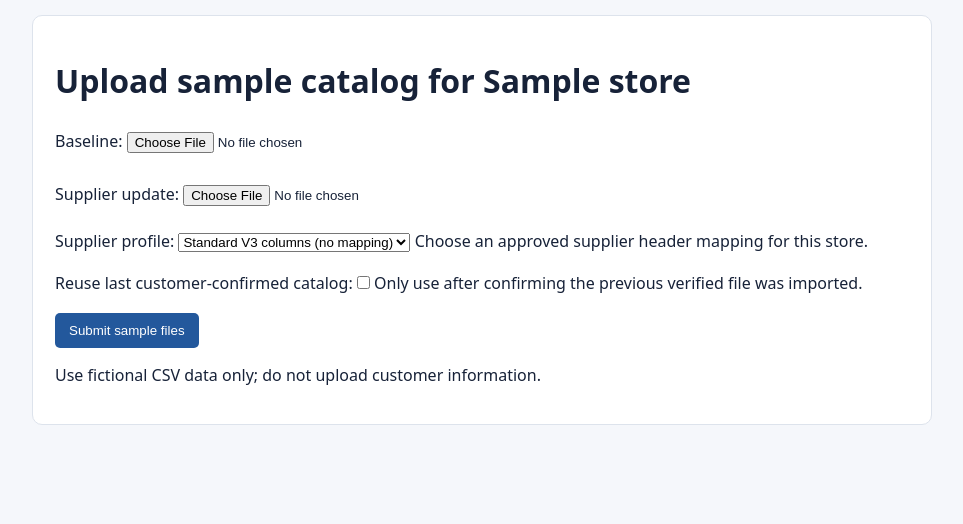
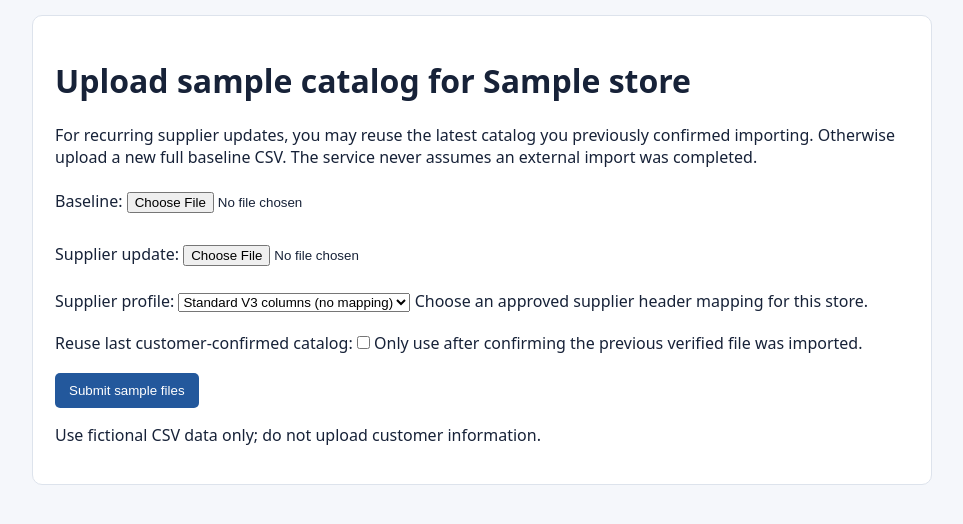
Before and after one commit to ethanmyoung1415-ctrl/V3-Business-, a Django app: page /stores/00000000-0000-0000-0000-000000000001/submit/ in a window 1280 px wide. Shown: the part 181-705 px from the top of the page, without its empty margins (158-1121 px from the left). Run offline with Django 5.2, Linux system fonts and the light colour scheme; a user stored in the database is signed in; tables that the repository leaves empty hold one stand-in row (values such as "Sample post"); parts of the project's set-up code (start-up, migrations or seed data) failed here and were passed over.

Commit message:
Explain safe recurring catalog baselines to sample customer

```diff
--- a/templates/submit.html
+++ b/templates/submit.html
@@ -1,5 +1,8 @@
 {% extends "base.html" %}{% block content %}
 <h1>Upload sample catalog for {{ store.name }}</h1>
+<p>For recurring supplier updates, you may reuse the latest catalog you
+previously confirmed importing. Otherwise upload a new full baseline CSV.
+The service never assumes an external import was completed.</p>
 <form method="post" enctype="multipart/form-data">{% csrf_token %}
 {{ form.as_p }}<button type="submit">Submit sample files</button></form>
 <p>Use fictional CSV data only; do not upload customer information.</p>
```
